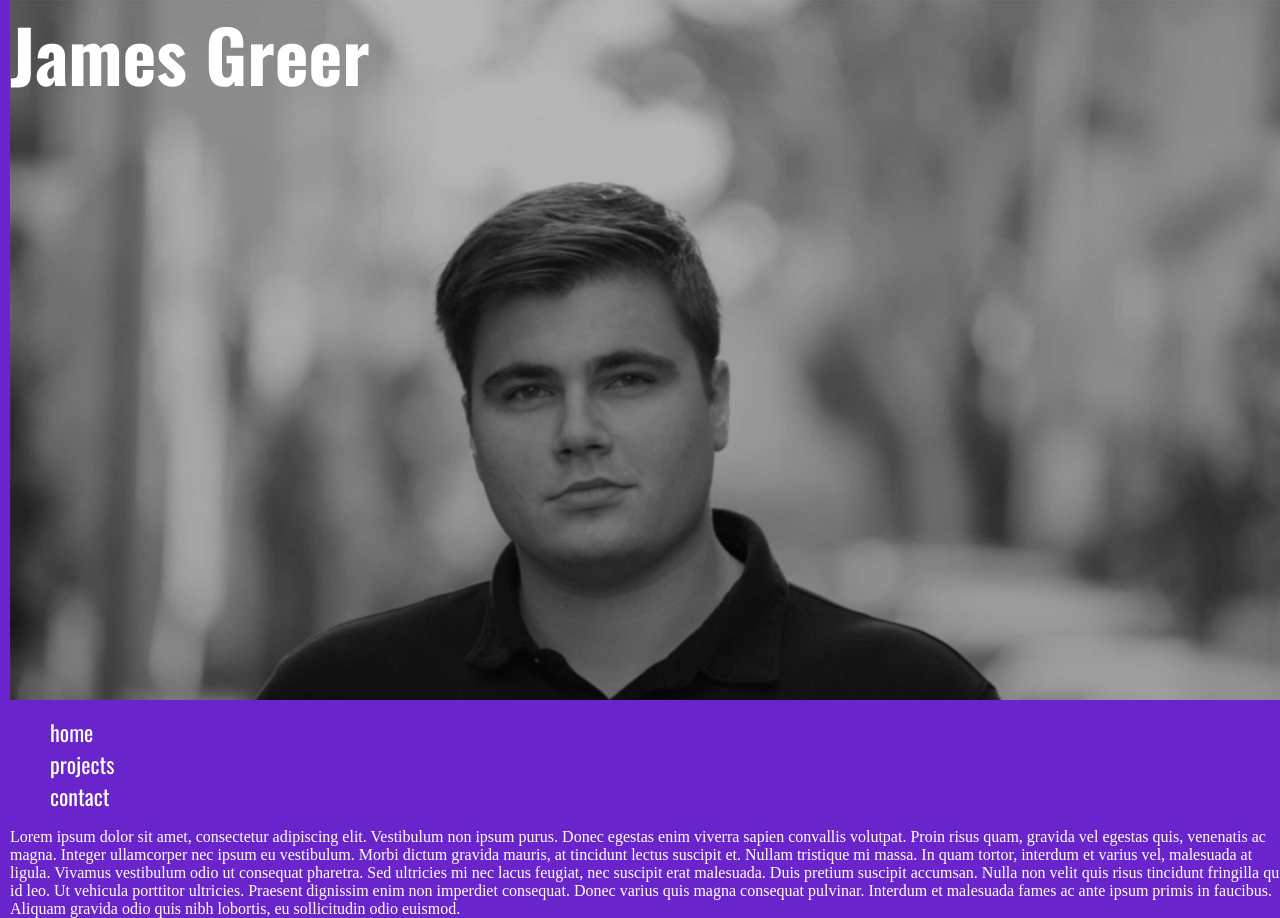
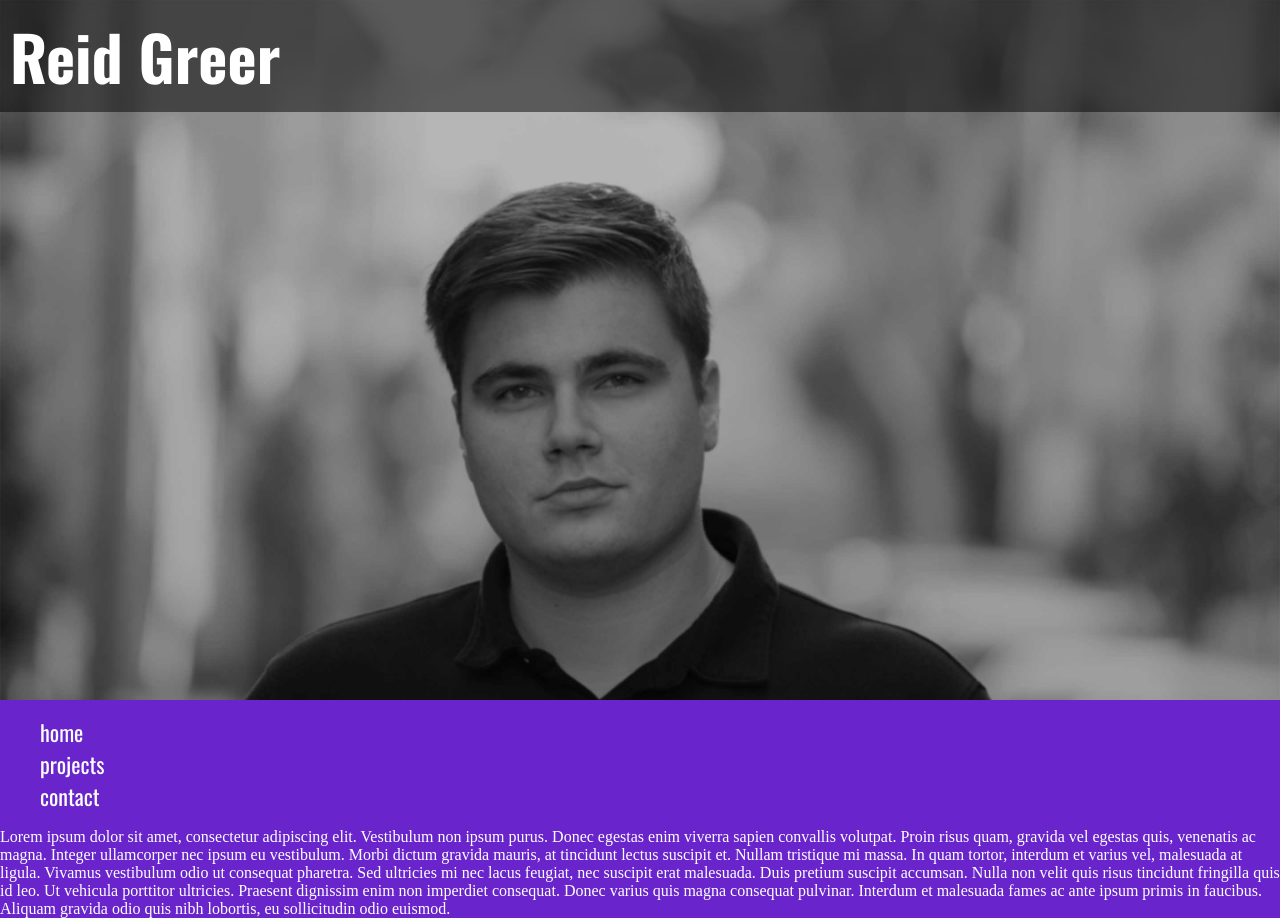
Before and after one commit to jreidgreer/jreidgreer.github.io, a plain HTML site: page index.html in a window 1280 px wide. Drawn offline with nearby package versions, Linux system fonts and the light colour scheme.

Commit message:
Add header and change name

```diff
--- a/css/style.css
+++ b/css/style.css
@@ -5,25 +5,31 @@ body{
 	color: #FFFFFF;
 }
 
-h1 {
-	font-family: 'Oswald', sans-serif;
-	font-size: 72px;
-	color: #FFFFFF;
-	margin:0;
-}
-
 #wrapper {
-	margin: 0 10px 0 10px;
 	width: 100%;
 	overflow: hidden;
 }
 
-#header {
+#hero {
 	width: 100%;
 	height: 700px;
 	background-image: url('../img/headshot_bg.jpg');
 	background-size: cover;
 	background-repeat: no-repeat;
+}
+
+#header {
+	padding: 10px 10px;
+	width: 100%;
+	box-sizing: border-box;
+	background: rgba(0,0,0, .5);
+}
+
+#header h1 {
+	font-family: 'Oswald', sans-serif;
+	font-size: 62px;
+	color: #FFFFFF;
+	margin:0;
 }
 
 #leftColumn {
--- a/index.html
+++ b/index.html
@@ -4,9 +4,9 @@
 <head>
 	<meta charset="utf-8">
 
-	<title>James Greer's GitHub Page</title>
-  	<meta name="description" content="GitHub Page for James Greer">
-  	<meta name="author" content="James Greer">
+	<title>Reid Greer's GitHub Page</title>
+  	<meta name="description" content="GitHub Page for Reid Greer">
+  	<meta name="author" content="Reid Greer">
 	<link href='https://fonts.googleapis.com/css?family=Oswald:400,700' rel='stylesheet' type='text/css'>
 	<link rel="stylesheet" href="css/style.css?v=1.0">
 
@@ -17,7 +17,11 @@
 
 <body>
 	<div id="wrapper">
-		<div id="header"><h1>James Greer</h1></div>
+		<div id="hero">
+			<div id="header">
+			<h1>Reid Greer</h1>
+			</div>
+		</div>
 		<div id="leftColumn">
 		<ul class="mainMenu">
 			<li><a href="#">home</a></li>
```
